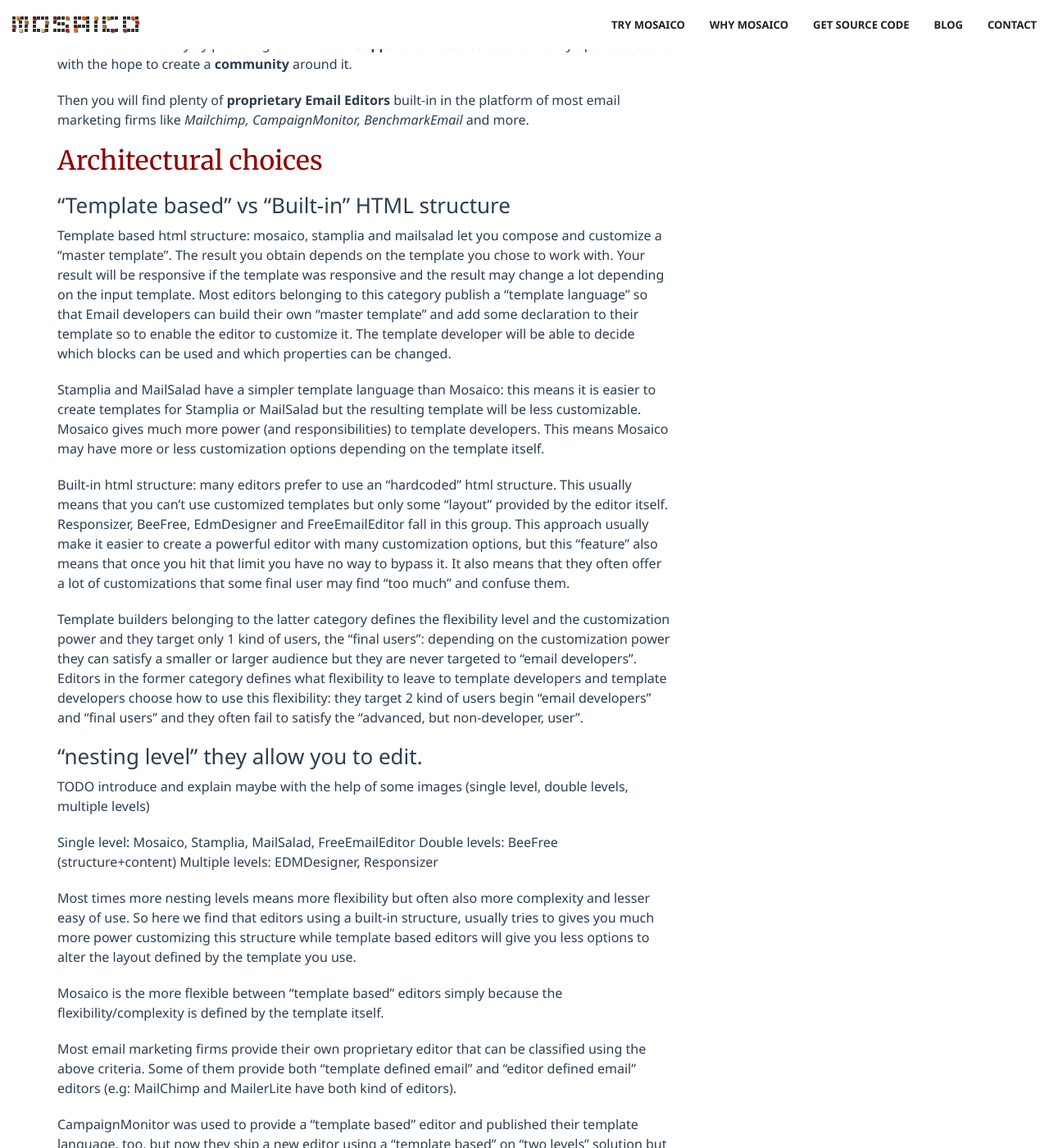
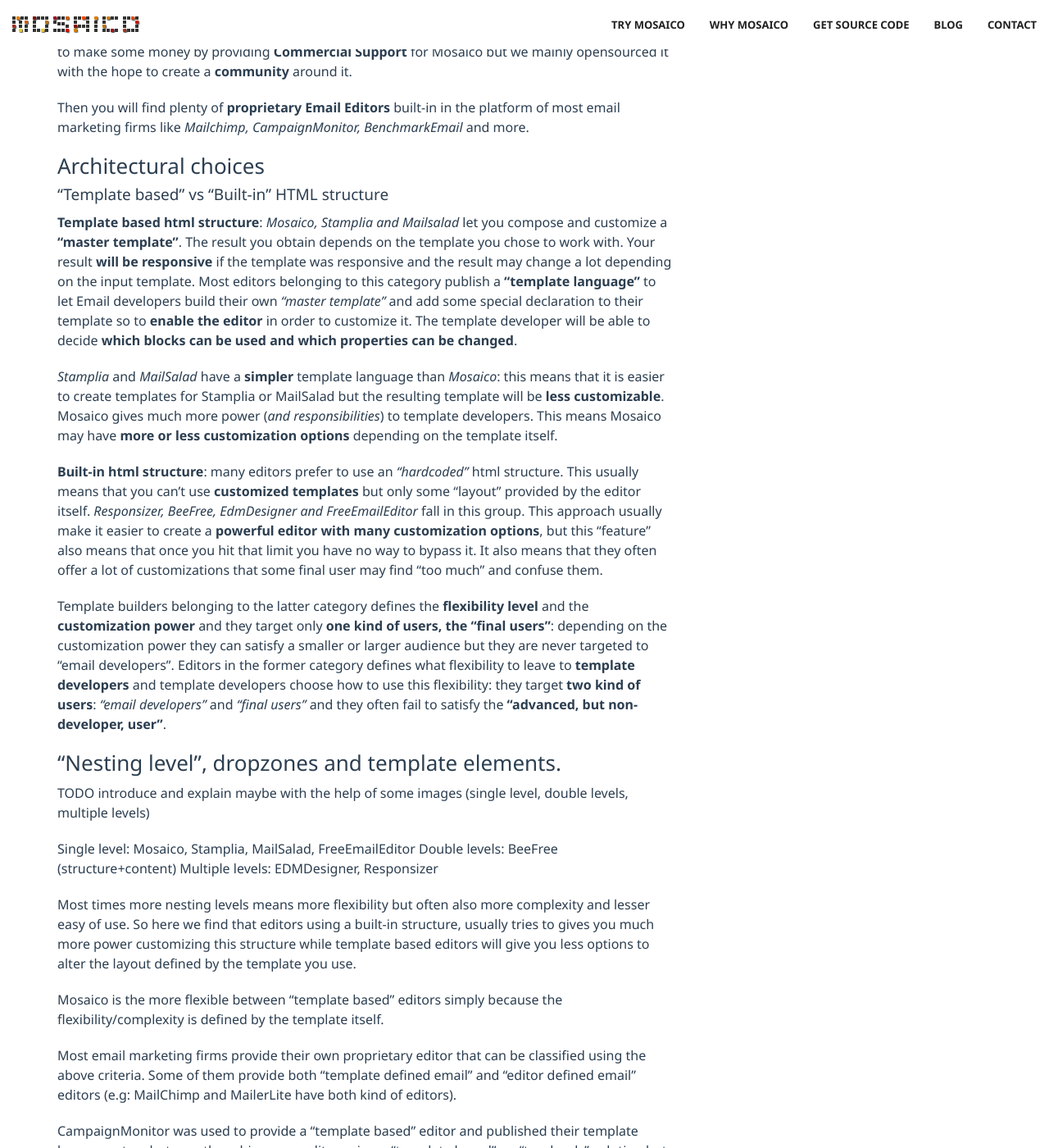
Before and after one commit to voidlabs/mosaico.io, a Jekyll site: the page built from _posts/2015-11-10-classifying-free-email-template-builders.md, in a window 1280 px wide and 1400 px high, scrolled down 722 px. Shown: the whole window at 82% size. Built offline with Jekyll 4.4.1, drawn with Linux system fonts in a browser that asks for light colours; Markdown is read by kramdown in place of the engine named in the settings; comment, search, counter and statistics services are not loaded.

Commit message:
More editing

```diff
--- a/_posts/2015-11-10-classifying-free-email-template-builders.md
+++ b/_posts/2015-11-10-classifying-free-email-template-builders.md
@@ -9,7 +9,7 @@
 
 Here we try to define a **basic classification framework** for email template builders, for their *Business Model* and for their *Architectural choices*.
 
-#### Business Model
+### Business Model
 
 When you use a **tool for free** it may help to understand how they plan to *monetize* it.
 - some tools are offered for free as a **channel to promote other services** (usually an ESP service): [FreeEmailEditor]() and [BeeFree]() belongs to this category.
@@ -19,23 +19,26 @@
 Being the only **opensource** product, *Mosaico* has a special position in this categorization: we hope to make some money by providing **Commercial Support** for Mosaico but we mainly opensourced it with the hope to create a **community** around it.
 
 Then you will find plenty of **proprietary Email Editors** built-in in the platform of most email marketing firms like *Mailchimp, CampaignMonitor, BenchmarkEmail* and more.
+
 <!--more-->
-## Architectural choices
 
-### "Template based" vs "Built-in" HTML structure
+### Architectural choices
 
-Template based html structure: mosaico, stamplia and mailsalad let you compose and customize a "master template". The result you obtain depends on the template you chose to work with. Your result will be responsive if the template was responsive and the result may change a lot depending on the input template.
-Most editors belonging to this category publish a "template language" so that Email developers can build their own "master template" and add some declaration to their template so to enable the editor to customize it. The template developer will be able to decide which blocks can be used and which properties can be changed.
+#### "Template based" vs "Built-in" HTML structure
 
-Stamplia and MailSalad have a simpler template language than Mosaico: this means it is easier to create templates for Stamplia or MailSalad but the resulting template will be less customizable. Mosaico gives much more power (and responsibilities) to template developers. This means Mosaico may have more or less customization options depending on the template itself.
+**Template based html structure**: *Mosaico, Stamplia and Mailsalad* let you compose and customize a **"master template"**. The result you obtain depends on the template you chose to work with.
+Your result **will be responsive** if the template was responsive and the result may change a lot depending on the input template.
+Most editors belonging to this category publish a **"template language"** to let Email developers build their own *"master template"* and add some special declaration to their template so to **enable the editor** in order to customize it. The template developer will be able to decide **which blocks can be used and which properties can be changed**.
 
-Built-in html structure: many editors prefer to use an "hardcoded" html structure. This usually means that you can't use customized templates but only some "layout" provided by the editor itself.
-Responsizer, BeeFree, EdmDesigner and FreeEmailEditor fall in this group. This approach usually make it easier to create a powerful editor with many customization options, but this "feature" also means that once you hit that limit you have no way to bypass it. It also means that they often offer a lot of customizations that some final user may find "too much" and confuse them.
+*Stamplia* and *MailSalad* have a **simpler** template language than *Mosaico*: this means that it is easier to create templates for Stamplia or MailSalad but the resulting template will be **less customizable**. Mosaico gives much more power (*and responsibilities*) to template developers. This means Mosaico may have **more or less customization options** depending on the template itself.
 
-Template builders belonging to the latter category defines the flexibility level and the customization power and they target only 1 kind of users, the "final users": depending on the customization power they can satisfy a smaller or larger audience but they are never targeted to "email developers".
-Editors in the former category defines what flexibility to leave to template developers and template developers choose how to use this flexibility: they target 2 kind of users begin "email developers" and "final users" and they often fail to satisfy the "advanced, but non-developer, user".
+**Built-in html structure**: many editors prefer to use an *"hardcoded"* html structure. This usually means that you can't use **customized templates** but only some "layout" provided by the editor itself.
+*Responsizer, BeeFree, EdmDesigner and FreeEmailEditor* fall in this group. This approach usually make it easier to create a **powerful editor with many customization options**, but this "feature" also means that once you hit that limit you have no way to bypass it. It also means that they often offer a lot of customizations that some final user may find "too much" and confuse them.
 
-### "nesting level" they allow you to edit.
+Template builders belonging to the latter category defines the **flexibility level** and the **customization power** and they target only **one kind of users, the "final users"**: depending on the customization power they can satisfy a smaller or larger audience but they are never targeted to "email developers".
+Editors in the former category defines what flexibility to leave to **template developers** and template developers choose how to use this flexibility: they target **two kind of users**: *"email developers"* and *"final users"* and they often fail to satisfy the **"advanced, but non-developer, user"**.
+
+### "Nesting level", dropzones and template elements.
 
 TODO introduce and explain maybe with the help of some images (single level, double levels, multiple levels)
 
```
